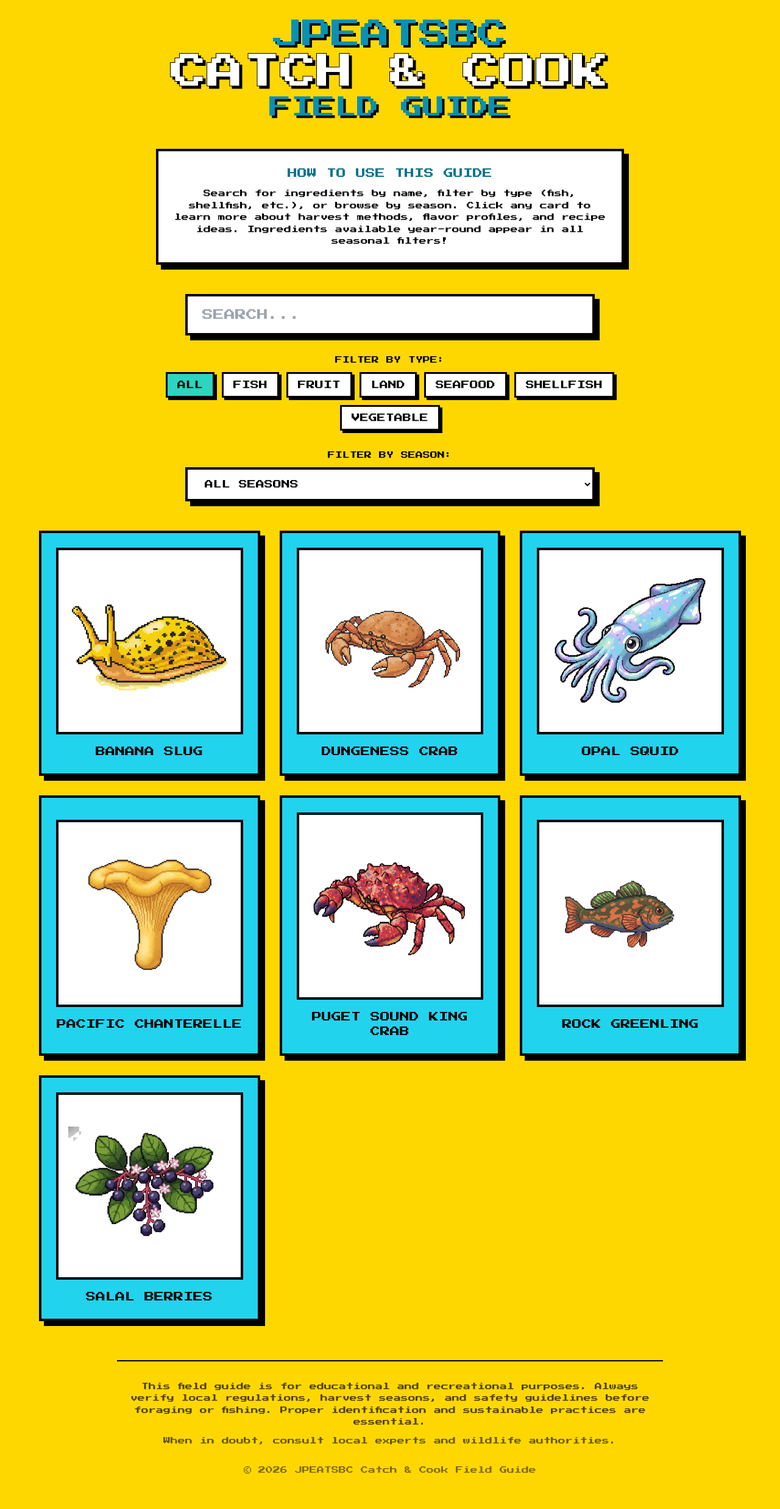
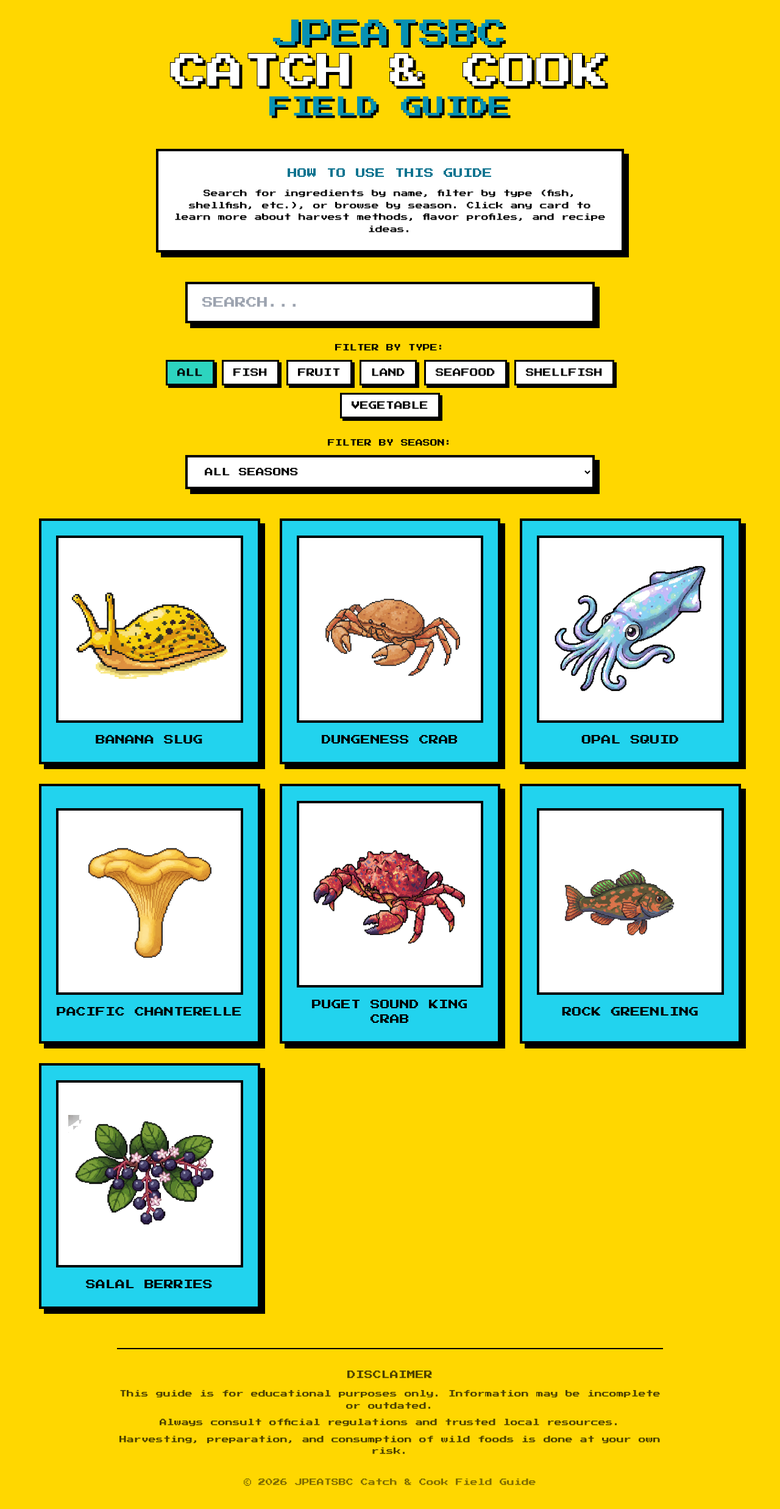
Before and after one commit to jaypeegithub/menu, a Next.js app: page / in a window 1280 px wide. Shown: the top 2474 px of the page at 61% size. Built offline with nearby package versions, Linux system fonts and the light colour scheme.

Commit message:
Update disclaimer text to be more direct and clear
- Added 'Disclaimer' header
- Clearer, more concise language
- Emphasizes educational purpose
- Notes information may be incomplete/outdated
- Explicit about personal responsibility
- Maintains calm, non-alarmist tone

```diff
--- a/app/page.tsx
+++ b/app/page.tsx
@@ -51,8 +51,7 @@ export default function Home() {
         <p className="text-xs leading-relaxed text-center">
           Search for ingredients by name, filter by type (fish, shellfish, etc.),
           or browse by season. Click any card to learn more about harvest methods,
-          flavor profiles, and recipe ideas. Ingredients available year-round appear
-          in all seasonal filters!
+          flavor profiles, and recipe ideas.
         </p>
       </div>
 
@@ -246,13 +245,15 @@ export default function Home() {
       {/* Footer Disclaimer */}
       <footer className="max-w-4xl mx-auto mt-16 pt-8 border-t-2 border-black">
         <div className="text-center mb-8">
-          <p className="text-xs leading-relaxed mb-3 opacity-70">
-            This field guide is for educational and recreational purposes. Always verify local
-            regulations, harvest seasons, and safety guidelines before foraging or fishing.
-            Proper identification and sustainable practices are essential.
+          <h5 className="text-sm uppercase mb-3 opacity-70">Disclaimer</h5>
+          <p className="text-xs leading-relaxed mb-2 opacity-70">
+            This guide is for educational purposes only. Information may be incomplete or outdated.
           </p>
-          <p className="text-xs opacity-60">
-            When in doubt, consult local experts and wildlife authorities.
+          <p className="text-xs leading-relaxed mb-2 opacity-70">
+            Always consult official regulations and trusted local resources.
+          </p>
+          <p className="text-xs leading-relaxed opacity-70">
+            Harvesting, preparation, and consumption of wild foods is done at your own risk.
           </p>
         </div>
         <div className="text-center text-xs opacity-50 pb-4">
```
